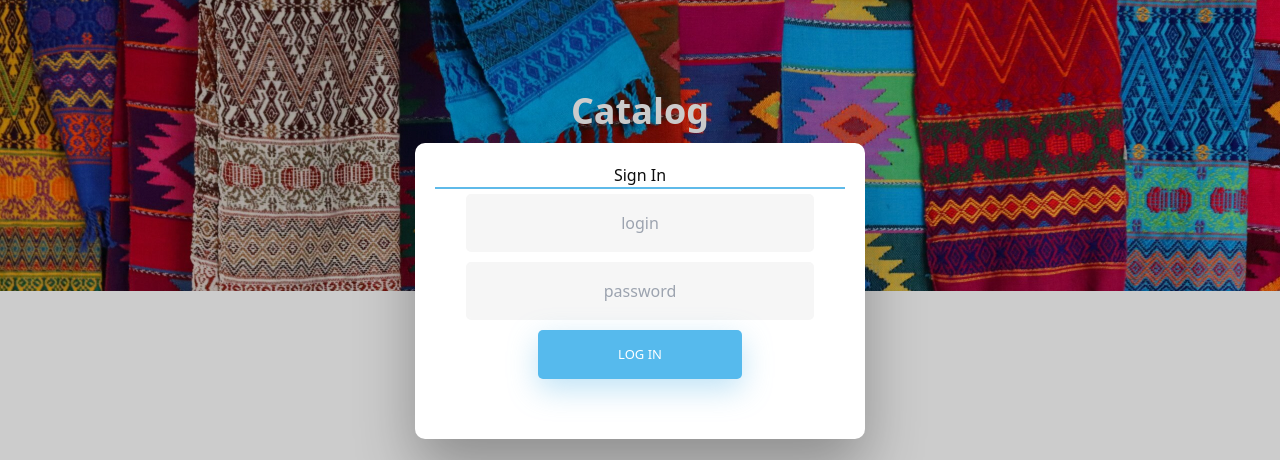
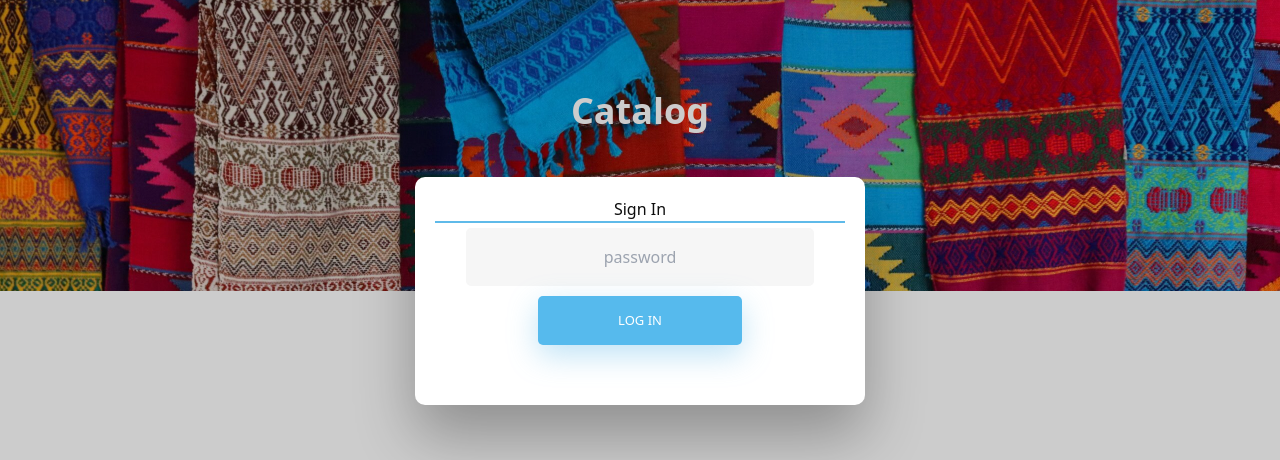
Before and after one commit to Ahmad5626/trader, a plain HTML site: page index.html in a window 1280 px wide. Shown: the part 109-569 px from the top of the page. Drawn offline with nearby package versions, Linux system fonts and the light colour scheme.

Commit message:
login form remove

```diff
--- a/index.html
+++ b/index.html
@@ -102,7 +102,7 @@
 
               <!-- Login Form -->
               <form>
-                <input type="text" id="login" class="fadeIn second" name="login" placeholder="login">
+                <!-- <input type="text" id="login" class="fadeIn second" name="login" placeholder="login"> -->
                 <input type="text" id="password" class="fadeIn third" name="login" placeholder="password">
                 <input type="submit" class="fadeIn fourth" value="Log In">
               </form>
```
